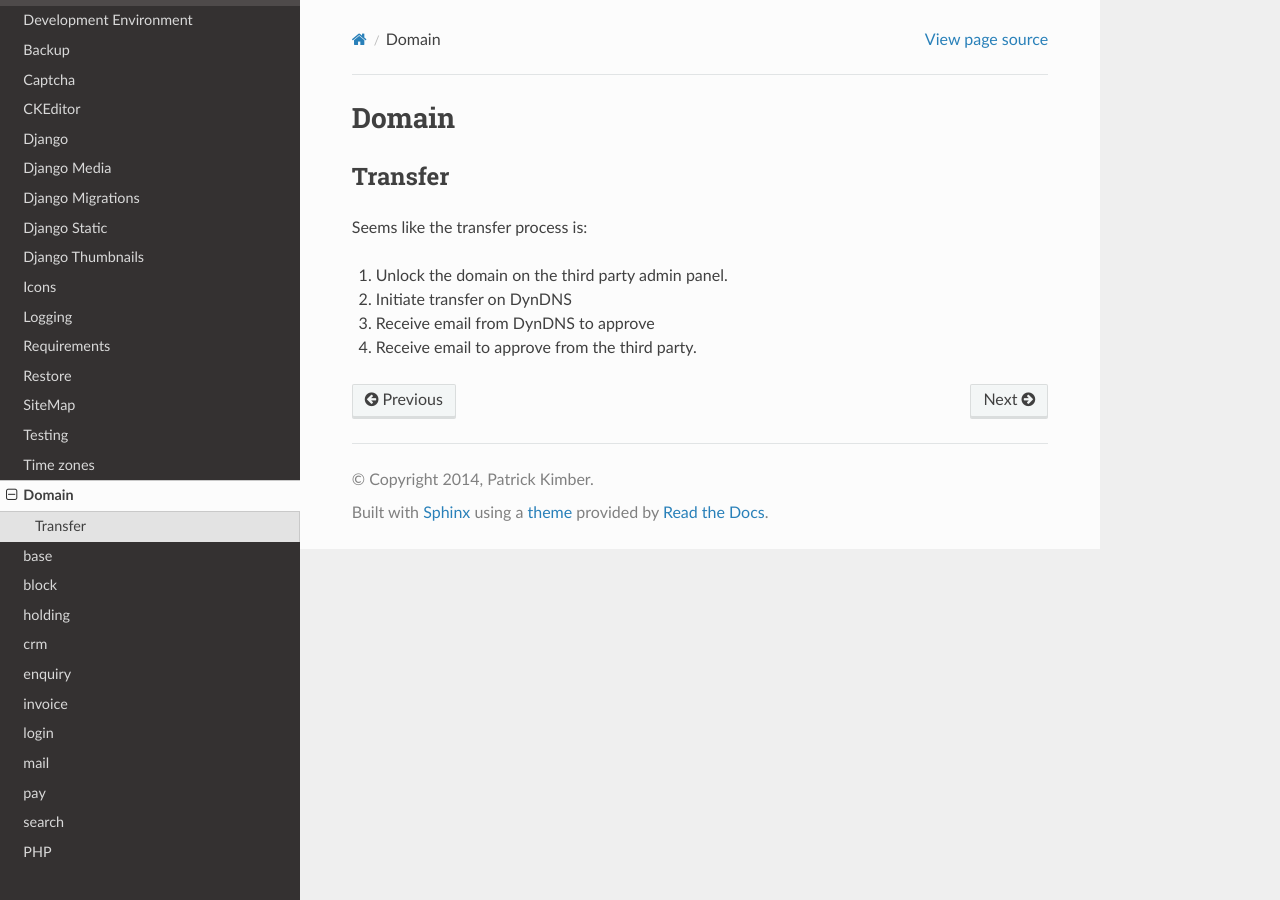
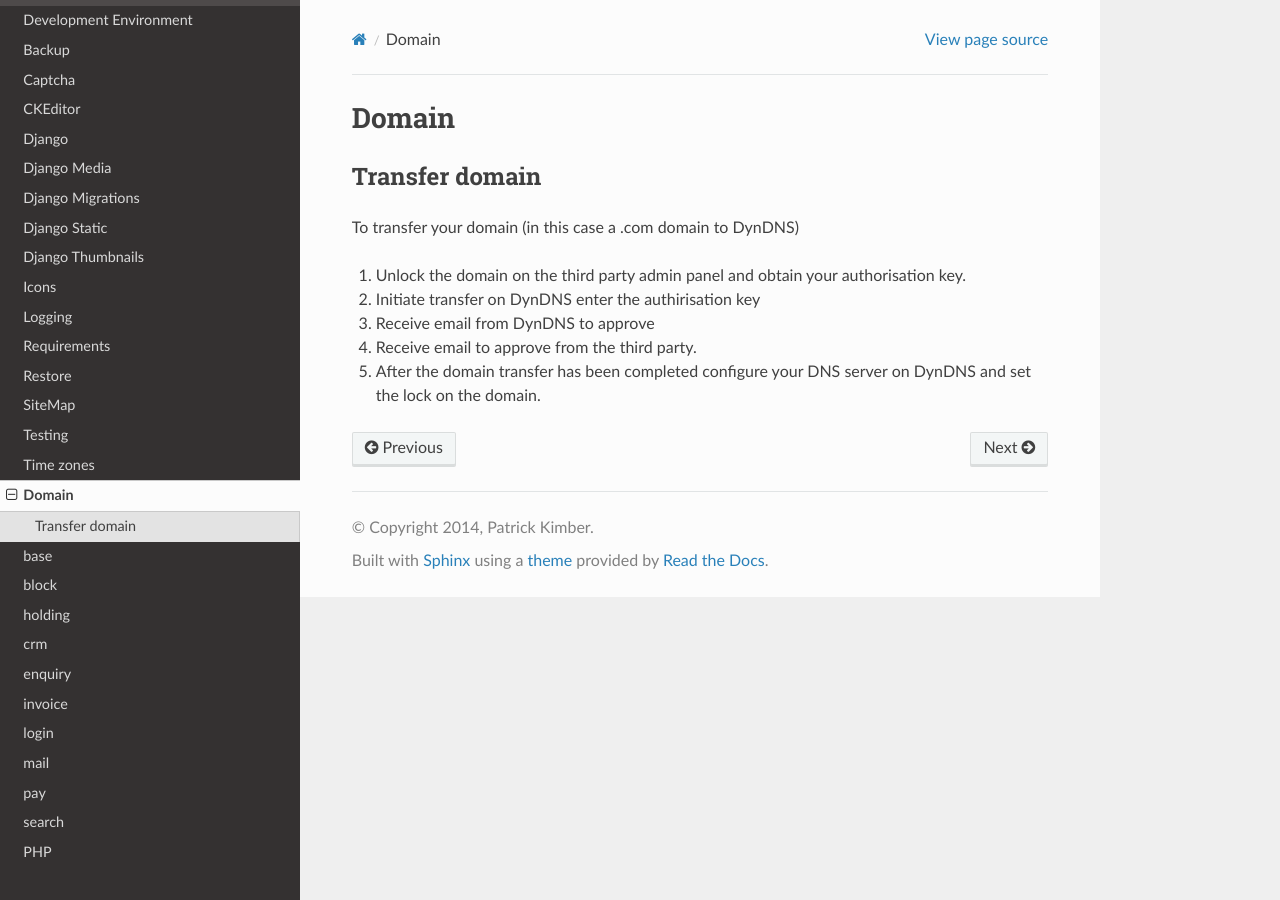
Before and after one commit to pkimber/old-docs-migrated-to-gitlab, a Sphinx documentation site: the page built from source/domain.rst, in a window 1280 px wide. Built offline with Sphinx 7.4.7 and the Read the Docs theme 2.0.0, drawn with Linux system fonts in a browser that asks for light colours.

Commit message:
Update domain page

```diff
--- a/source/domain.rst
+++ b/source/domain.rst
@@ -1,12 +1,13 @@
 Domain
 ******
 
-Transfer
-========
+Transfer domain
+===============
 
-Seems like the transfer process is:
+To transfer your domain (in this case a .com domain to DynDNS)
 
-1. Unlock the domain on the third party admin panel.
-2. Initiate transfer on DynDNS
+1. Unlock the domain on the third party admin panel and obtain your authorisation key.
+2. Initiate transfer on DynDNS enter the authirisation key
 3. Receive email from DynDNS to approve
 4. Receive email to approve from the third party.
+5. After the domain transfer has been completed configure your DNS server on DynDNS and set the lock on the domain.
```
